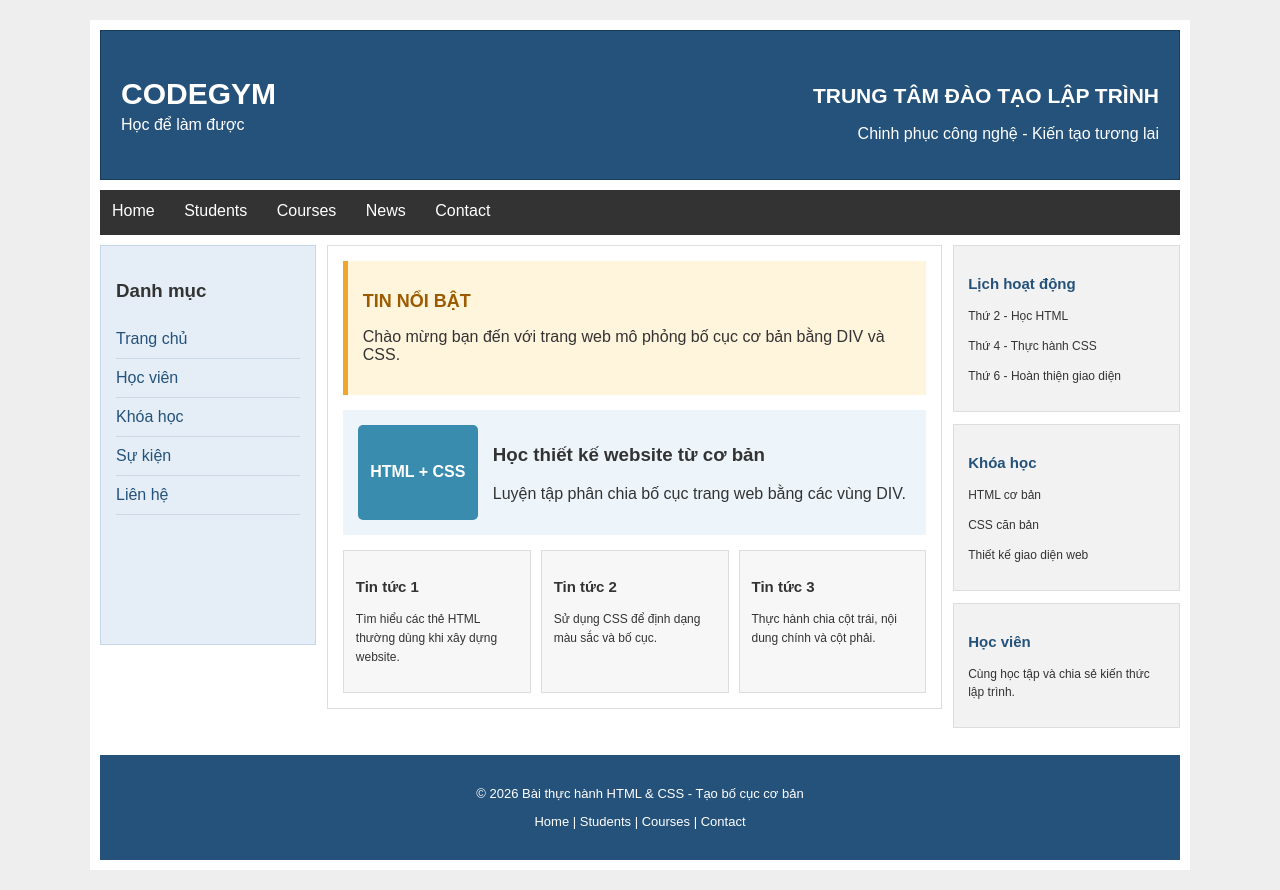
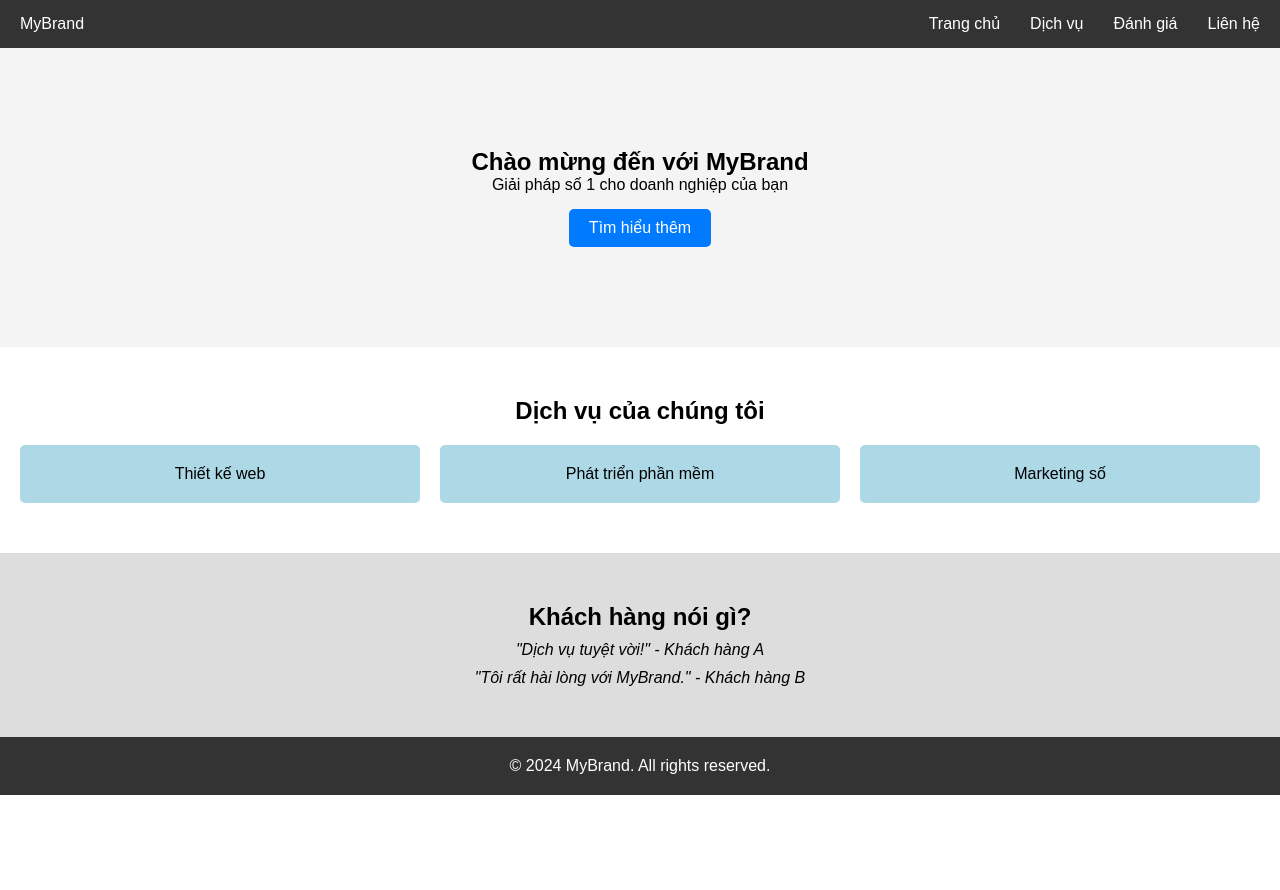
Before and after one commit to MinhTran-17/GitProject, a plain HTML site: page index.html in a window 1280 px wide. After the commit the page ends 800 px from the top, so only its background shows below. Drawn offline with Linux system fonts and the light colour scheme.

Commit message:
Add responsive landing page HTML and CSS

```diff
--- a/index.html
+++ b/index.html
@@ -3,100 +3,45 @@
 <head>
     <meta charset="UTF-8">
     <meta name="viewport" content="width=device-width, initial-scale=1.0">
-    <title>Tạo bố cục cơ bản</title>
+    <title>Landing Page Responsive</title>
     <link rel="stylesheet" href="style.css">
 </head>
 <body>
-    <div id="main">
+    <header class="header">
+        <div class="logo">MyBrand</div>
+        <nav class="nav">
+            <ul>
+                <li><a href="#">Trang chủ</a></li>
+                <li><a href="#">Dịch vụ</a></li>
+                <li><a href="#">Đánh giá</a></li>
+                <li><a href="#">Liên hệ</a></li>
+            </ul>
+        </nav>
+    </header>
 
-        <div id="head">
-            <div>
-                <h1>CODEGYM</h1>
-                <p>Học để làm được</p>
-            </div>
-            <div class="banner">
-                <h2>TRUNG TÂM ĐÀO TẠO LẬP TRÌNH</h2>
-                <p>Chinh phục công nghệ - Kiến tạo tương lai</p>
-            </div>
+    <section class="hero">
+        <h1>Chào mừng đến với MyBrand</h1>
+        <p>Giải pháp số 1 cho doanh nghiệp của bạn</p>
+        <a href="#services" class="btn">Tìm hiểu thêm</a>
+    </section>
+
+    <section id="services" class="services">
+        <h2>Dịch vụ của chúng tôi</h2>
+        <div class="service-container">
+            <div class="service">Thiết kế web</div>
+            <div class="service">Phát triển phần mềm</div>
+            <div class="service">Marketing số</div>
         </div>
+    </section>
 
-        <div id="head-link">
-            <a href="#home">Home</a>
-            <a href="#students">Students</a>
-            <a href="#courses">Courses</a>
-            <a href="#news">News</a>
-            <a href="#contact">Contact</a>
-        </div>
+    <section class="testimonials">
+        <h2>Khách hàng nói gì?</h2>
+        <div class="testimonial">"Dịch vụ tuyệt vời!" - Khách hàng A</div>
+        <div class="testimonial">"Tôi rất hài lòng với MyBrand." - Khách hàng B</div>
+    </section>
 
-        <div class="columns">
-            <div id="left">
-                <h3>Danh mục</h3>
-                <a href="#home">Trang chủ</a>
-                <a href="#students">Học viên</a>
-                <a href="#courses">Khóa học</a>
-                <a href="#events">Sự kiện</a>
-                <a href="#contact">Liên hệ</a>
-            </div>
-
-            <div id="content">
-                <div class="hot-news" id="home">
-                    <h2>TIN NỔI BẬT</h2>
-                    <p>Chào mừng bạn đến với trang web mô phỏng bố cục cơ bản bằng DIV và CSS.</p>
-                </div>
-
-                <div class="photo-slide">
-                    <div class="slide-art">HTML + CSS</div>
-                    <div>
-                        <h3>Học thiết kế website từ cơ bản</h3>
-                        <p>Luyện tập phân chia bố cục trang web bằng các vùng DIV.</p>
-                    </div>
-                </div>
-
-                <div class="news-grid" id="news">
-                    <div class="news-card">
-                        <h3>Tin tức 1</h3>
-                        <p>Tìm hiểu các thẻ HTML thường dùng khi xây dựng website.</p>
-                    </div>
-                    <div class="news-card">
-                        <h3>Tin tức 2</h3>
-                        <p>Sử dụng CSS để định dạng màu sắc và bố cục.</p>
-                    </div>
-                    <div class="news-card">
-                        <h3>Tin tức 3</h3>
-                        <p>Thực hành chia cột trái, nội dung chính và cột phải.</p>
-                    </div>
-                </div>
-            </div>
-
-            <div id="right">
-                <div class="right-box">
-                    <h3>Lịch hoạt động</h3>
-                    <p>Thứ 2 - Học HTML</p>
-                    <p>Thứ 4 - Thực hành CSS</p>
-                    <p>Thứ 6 - Hoàn thiện giao diện</p>
-                </div>
-
-                <div class="right-box" id="courses">
-                    <h3>Khóa học</h3>
-                    <p>HTML cơ bản</p>
-                    <p>CSS căn bản</p>
-                    <p>Thiết kế giao diện web</p>
-                </div>
-
-                <div class="right-box" id="students">
-                    <h3>Học viên</h3>
-                    <p>Cùng học tập và chia sẻ kiến thức lập trình.</p>
-                </div>
-            </div>
-
-            <div class="clearfix"></div>
-        </div>
-
-        <div id="footer">
-            <p>© 2026 Bài thực hành HTML & CSS - Tạo bố cục cơ bản</p>
-            <p id="contact">Home | Students | Courses | Contact</p>
-        </div>
-
-    </div>
+    <footer class="footer">
+        <p>&copy; 2024 MyBrand. All rights reserved.</p>
+    </footer>
 </body>
 </html>
--- a/style.css
+++ b/style.css
@@ -1,221 +1,107 @@
 * {
+    margin: 0;
+    padding: 0;
     box-sizing: border-box;
 }
 
 body {
-    margin: 0;
-    padding: 20px;
     font-family: Arial, sans-serif;
-    background: #eeeeee;
-    color: #333333;
 }
 
-#main {
-    width: 100%;
-    max-width: 1100px;
-    margin: 0 auto;
-    padding: 10px;
-    background: white;
-}
-
-#head {
-    min-height: 150px;
-    margin-bottom: 10px;
-    padding: 20px;
-    color: white;
-    background: #24527a;
-    border: 1px solid #173b5c;
+.header {
     display: flex;
     justify-content: space-between;
     align-items: center;
-    gap: 20px;
+    background-color: #333;
+    padding: 15px 20px;
+    color: white;
 }
 
-#head h1 {
-    margin: 0;
-    font-size: 30px;
+.nav ul {
+    list-style: none;
+    display: flex;
+    gap: 30px;
 }
 
-#head p {
-    margin: 5px 0 0;
+.nav ul li a {
+    text-decoration: none;
+    color: white;
 }
 
-.banner {
-    text-align: right;
+.hero {
+    text-align: center;
+    padding: 100px 20px;
+    background-color: #f4f4f4;
 }
 
-.banner h2 {
-    font-size: 21px;
-}
-
-#head-link {
-    min-height: 45px;
-    margin-bottom: 10px;
-    padding: 12px;
-    background: #333333;
-}
-
-#head-link a {
+.btn {
+    display: inline-block;
+    margin-top: 15px;
+    padding: 10px 20px;
+    background-color: #007bff;
     color: white;
     text-decoration: none;
-    margin-right: 25px;
-}
-
-#head-link a:hover {
-    color: #ffd166;
-    font-weight: bold;
-}
-
-#left {
-    float: left;
-    width: 20%;
-    min-height: 400px;
-    padding: 15px;
-    margin-right: 1%;
-    background: #e5eef6;
-    border: 1px solid #c5d7e8;
-}
-
-#left a {
-    display: block;
-    padding: 10px 0;
-    color: #24527a;
-    text-decoration: none;
-    border-bottom: 1px solid #cbd9e6;
-}
-
-#left a:hover {
-    color: #e07828;
-}
-
-#content {
-    float: left;
-    width: 57%;
-    min-height: 400px;
-    padding: 15px;
-    margin-right: 1%;
-    background: white;
-    border: 1px solid #dddddd;
-}
-
-.hot-news {
-    padding: 15px;
-    margin-bottom: 15px;
-    background: #fff4dc;
-    border-left: 5px solid #f0a52b;
-}
-
-.hot-news h2 {
-    color: #9b5b00;
-    font-size: 18px;
-}
-
-.photo-slide {
-    display: flex;
-    align-items: center;
-    gap: 15px;
-    padding: 15px;
-    margin-bottom: 15px;
-    background: #edf5fb;
-}
-
-.slide-art {
-    min-width: 120px;
-    height: 95px;
-    display: grid;
-    place-items: center;
-    background: #398cae;
-    color: white;
-    font-weight: bold;
     border-radius: 5px;
 }
 
-.news-grid {
-    display: grid;
-    grid-template-columns: repeat(3, minmax(0, 1fr));
-    gap: 10px;
+.services {
+    text-align: center;
+    padding: 50px 20px;
 }
 
-.news-card {
-    padding: 12px;
-    background: #f7f7f7;
-    border: 1px solid #dddddd;
+.service-container {
+    display: flex;
+    flex-wrap: wrap;
+    justify-content: space-around;
+    gap: 20px;
+    margin-top: 20px;
 }
 
-.news-card h3 {
-    font-size: 15px;
+.service {
+    flex: 1;
+    min-width: 250px;
+    background-color: lightblue;
+    padding: 20px;
+    border-radius: 5px;
 }
 
-.news-card p {
-    font-size: 12px;
-    line-height: 1.6;
+.testimonials {
+    text-align: center;
+    padding: 50px 20px;
+    background-color: #ddd;
 }
 
-#right {
-    float: right;
-    width: 21%;
-    min-height: 400px;
+.testimonial {
+    margin-top: 10px;
+    font-style: italic;
 }
 
-.right-box {
-    padding: 14px;
-    margin-bottom: 12px;
-    background: #f2f2f2;
-    border: 1px solid #dddddd;
+.footer {
+    text-align: center;
+    padding: 20px;
+    background-color: #333;
+    color: white;
 }
 
-.right-box h3 {
-    font-size: 15px;
-    color: #24527a;
-}
-
-.right-box p {
-    font-size: 12px;
-    line-height: 1.5;
-}
-
-.clearfix {
-    clear: both;
-}
-
-#footer {
-    clear: both;
-    margin-top: 15px;
-    padding: 18px;
-    text-align: center;
-    color: white;
-    background: #24527a;
-    font-size: 13px;
-}
-
-@media (max-width: 760px) {
-    body {
-        padding: 8px;
+@media (max-width: 768px) {
+    .nav ul {
+        display: none;
     }
 
-    #head {
-        flex-direction: column;
-        align-items: flex-start;
+    .hero {
+        padding: 60px 20px;
     }
 
-    .banner {
-        text-align: left;
+    .service-container {
+        flex-direction: column;
     }
 
-    #head-link a {
-        display: inline-block;
-        margin: 5px 12px 5px 0;
+    .service {
+        width: 100%;
     }
 
-    #left,
-    #content,
-    #right {
-        float: none;
-        width: 100%;
-        margin: 0 0 12px;
-    }
-
-    .news-grid {
-        grid-template-columns: 1fr;
+    .services,
+    .testimonials {
+        padding: 40px 20px;
     }
 }
```
